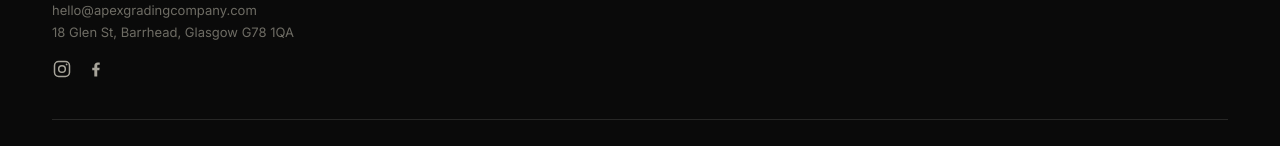
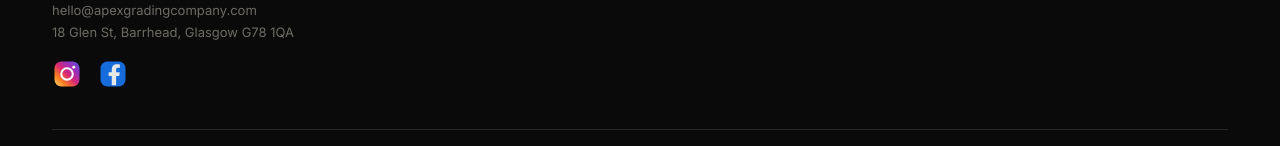
Before and after one commit to apexgrading/apex-grading-shop, a Next.js app: page /admin/bulk in a window 1280 px wide. Shown: the part 1362-1508 px from the top of the page. Built offline with nearby package versions, Linux system fonts and the light colour scheme; no server answers.

Commit message:
Fix footer social icons: remove the incorrect Facebook link (icon stays visible as placeholder until correct URL confirmed), keep Instagram link working, make both icons bigger (20px -> 30px) with real brand colors (Instagram gradient, Facebook blue) instead of plain grey outlines

```diff
--- a/components/Footer.js
+++ b/components/Footer.js
@@ -49,31 +49,36 @@ export default function Footer() {
               <br />
               18 Glen St, Barrhead, Glasgow G78 1QA
             </p>
-            <div style={{ display: "flex", gap: 14 }}>
+            <div style={{ display: "flex", gap: 16, alignItems: "center" }}>
               <a
                 href="https://www.instagram.com/shopapexcards/"
                 target="_blank"
                 rel="noopener noreferrer"
                 aria-label="Apex Cards on Instagram"
-                style={{ color: "var(--grey)", display: "inline-flex" }}
+                style={{ display: "inline-flex" }}
               >
-                <svg width="20" height="20" viewBox="0 0 24 24" fill="none" stroke="currentColor" strokeWidth="1.8">
-                  <rect x="3" y="3" width="18" height="18" rx="5" />
-                  <circle cx="12" cy="12" r="4" />
-                  <circle cx="17.5" cy="6.5" r="1.1" fill="currentColor" stroke="none" />
+                <svg width="30" height="30" viewBox="0 0 24 24">
+                  <defs>
+                    <linearGradient id="ig-gradient" x1="0%" y1="100%" x2="100%" y2="0%">
+                      <stop offset="0%" stopColor="#FEDA75" />
+                      <stop offset="25%" stopColor="#FA7E1E" />
+                      <stop offset="50%" stopColor="#D62976" />
+                      <stop offset="75%" stopColor="#962FBF" />
+                      <stop offset="100%" stopColor="#4F5BD5" />
+                    </linearGradient>
+                  </defs>
+                  <rect x="2" y="2" width="20" height="20" rx="5.5" fill="url(#ig-gradient)" />
+                  <circle cx="12" cy="12" r="4.6" fill="none" stroke="#fff" strokeWidth="1.6" />
+                  <circle cx="17.4" cy="6.6" r="1.15" fill="#fff" />
                 </svg>
               </a>
-              <a
-                href="https://www.facebook.com/share/19iVD8fCuP/?mibextid=wwXIfr"
-                target="_blank"
-                rel="noopener noreferrer"
-                aria-label="Apex Cards on Facebook"
-                style={{ color: "var(--grey)", display: "inline-flex" }}
-              >
-                <svg width="20" height="20" viewBox="0 0 24 24" fill="currentColor">
-                  <path d="M13.5 21v-7.5h2.5l.4-3H13.5V8.5c0-.9.25-1.5 1.55-1.5H16.5V4.35C16.2 4.3 15.2 4.2 14 4.2c-2.4 0-4 1.45-4 4.1V10.5H7.5v3H10V21h3.5z" />
+              {/* Facebook link removed for now — was pointing to the wrong page. Icon stays visible as a placeholder until the correct URL is confirmed. */}
+              <span aria-hidden="true" style={{ display: "inline-flex", opacity: 0.9 }}>
+                <svg width="30" height="30" viewBox="0 0 24 24">
+                  <rect x="2" y="2" width="20" height="20" rx="5.5" fill="#1877F2" />
+                  <path d="M14.5 21v-7.5h2.5l.4-3H14.5V8.5c0-.9.25-1.5 1.55-1.5H17.5V4.35C17.2 4.3 16.2 4.2 15 4.2c-2.4 0-4 1.45-4 4.1V10.5H8.5v3H11V21h3.5z" fill="#fff" />
                 </svg>
-              </a>
+              </span>
             </div>
           </div>
 
```
